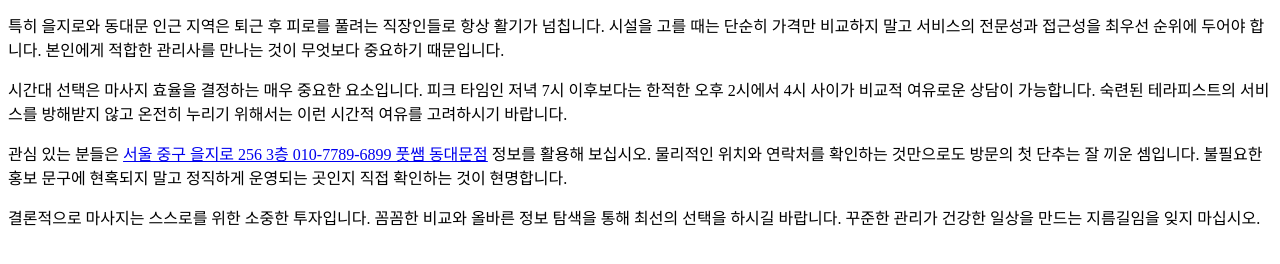
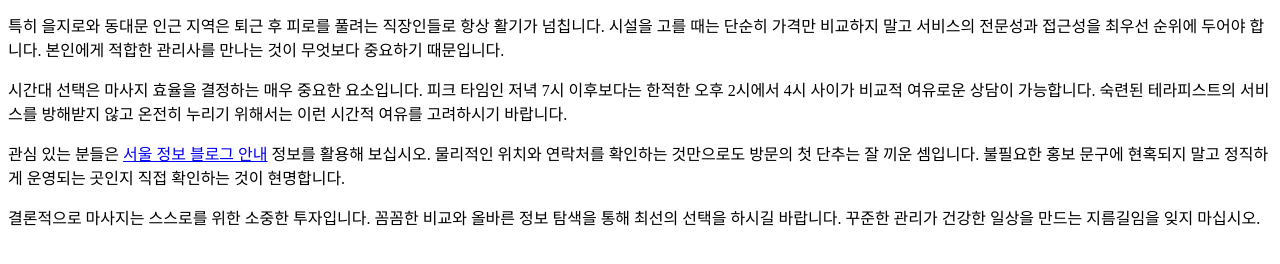
Before and after one commit to cosmos0111-cmyk/bp-kr-pbn-bp-063, a plain HTML site: page posts/gemini-coverage-20260719-0418.html in a window 1280 px wide. Shown: the part 140-404 px from the top of the page. Drawn offline with Linux system fonts and the light colour scheme.

Commit message:
deploy: garbage-free snapshot 2026-07-27T00:35:27.541Z

```diff
--- a/posts/gemini-coverage-20260719-0418.html
+++ b/posts/gemini-coverage-20260719-0418.html
@@ -13,7 +13,7 @@
 <p>마사지는 무조건 예약이 어렵고 비용이 비쌀 것이라는 편견을 가진 분들이 많습니다. 사실 잘 찾아보면 접근성이 좋은 위치에 합리적인 시스템을 갖춘 곳들이 분명 존재합니다. 마포 검색 최적화 추천 검색 결과로 노출되는 정보들을 보면 이러한 오해가 상당 부분 해소될 수 있습니다.</p>
 <p>특히 을지로와 동대문 인근 지역은 퇴근 후 피로를 풀려는 직장인들로 항상 활기가 넘칩니다. 시설을 고를 때는 단순히 가격만 비교하지 말고 서비스의 전문성과 접근성을 최우선 순위에 두어야 합니다. 본인에게 적합한 관리사를 만나는 것이 무엇보다 중요하기 때문입니다.</p>
 <p>시간대 선택은 마사지 효율을 결정하는 매우 중요한 요소입니다. 피크 타임인 저녁 7시 이후보다는 한적한 오후 2시에서 4시 사이가 비교적 여유로운 상담이 가능합니다. 숙련된 테라피스트의 서비스를 방해받지 않고 온전히 누리기 위해서는 이런 시간적 여유를 고려하시기 바랍니다.</p>
-<p>관심 있는 분들은 <a class="anchor-link" href="https://euljiro-body-care.mapo-room-guide.xyz/" data-bpaas-link-target="t1-campaign-mqw1w2qy-5klg">서울 중구 을지로 256 3층 010-7789-6899 풋쌤 동대문점</a> 정보를 활용해 보십시오. 물리적인 위치와 연락처를 확인하는 것만으로도 방문의 첫 단추는 잘 끼운 셈입니다. 불필요한 홍보 문구에 현혹되지 말고 정직하게 운영되는 곳인지 직접 확인하는 것이 현명합니다.</p>
+<p>관심 있는 분들은 <a class="anchor-link" href="https://list.top-seocho-karaoke.xyz/blog-1.html" data-bpaas-link-target="t1-campaign-mqw1w2qy-5klg">서울 정보 블로그 안내</a> 정보를 활용해 보십시오. 물리적인 위치와 연락처를 확인하는 것만으로도 방문의 첫 단추는 잘 끼운 셈입니다. 불필요한 홍보 문구에 현혹되지 말고 정직하게 운영되는 곳인지 직접 확인하는 것이 현명합니다.</p>
 <p>결론적으로 마사지는 스스로를 위한 소중한 투자입니다. 꼼꼼한 비교와 올바른 정보 탐색을 통해 최선의 선택을 하시길 바랍니다. 꾸준한 관리가 건강한 일상을 만드는 지름길임을 잊지 마십시오.</p>
 </body>
 </html>
```
